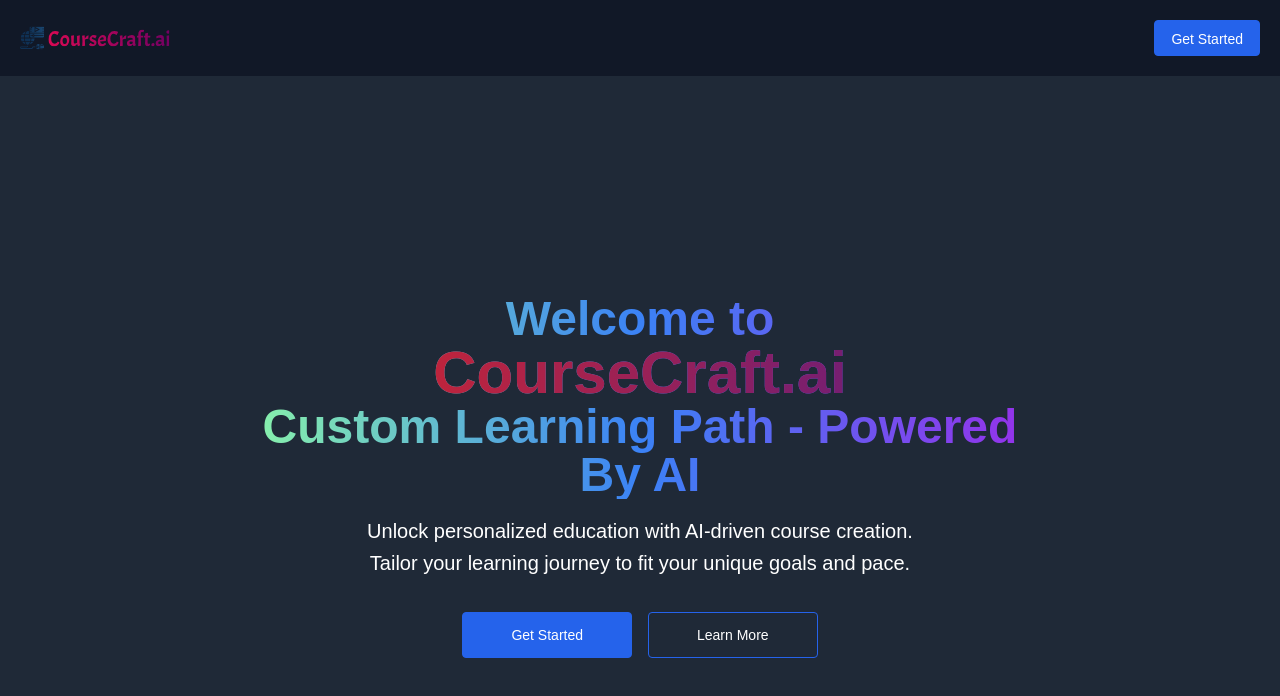
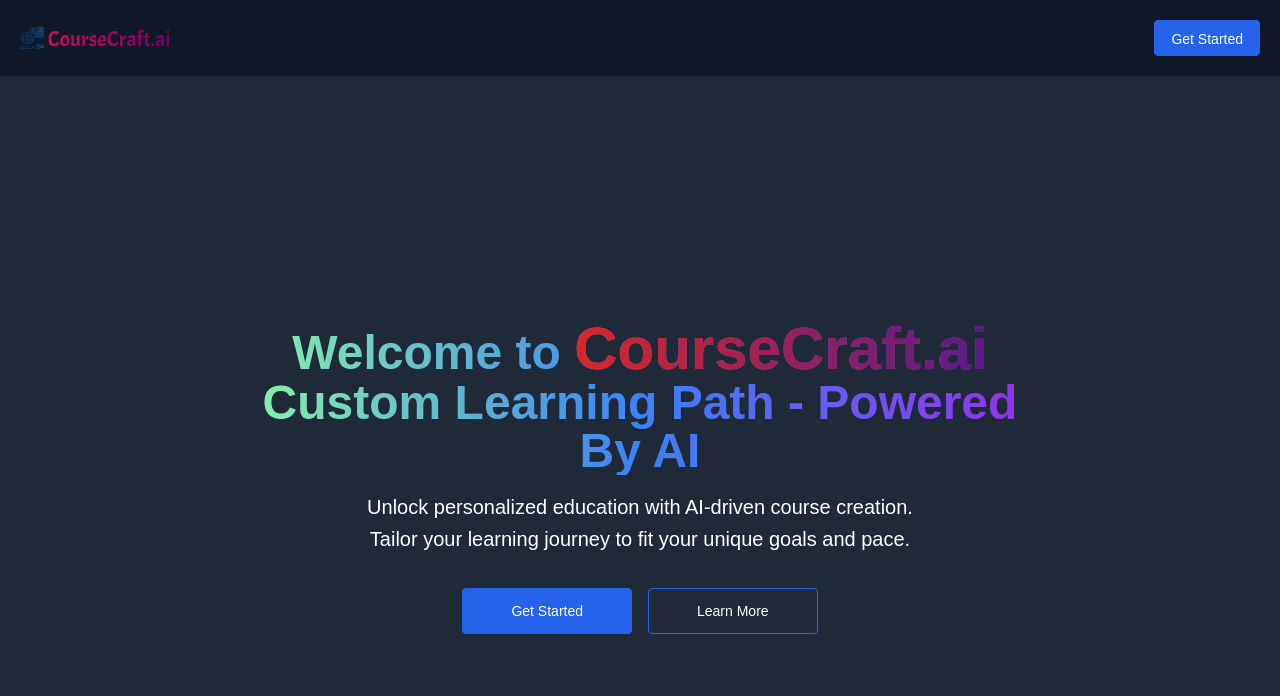
Before and after one commit to GarimaUttam/CourseCraft.ai, a Next.js app: page / in a window 1280 px wide. Shown: the top 696 px of the page. Built offline with nearby package versions, Linux system fonts and the light colour scheme.

Commit message:
completed landing page

```diff
--- a/app/_components/Hero.jsx
+++ b/app/_components/Hero.jsx
@@ -9,9 +9,8 @@
       <h1
         className="bg-gradient-to-r from-green-300 via-blue-500 to-purple-600 bg-clip-text text-3xl font-extrabold text-transparent sm:text-5xl lg:wrap-content"
       >
-        Welcome to <h1 class="text-6xl font-bold text-transparent bg-clip-text bg-gradient-to-r from-red-600 to-purple-900">
-        CourseCraft.ai
-    </h1>
+        Welcome to <span className="text-6xl font-bold text-transparent bg-clip-text bg-gradient-to-r from-red-600 to-purple-900">
+        CourseCraft.ai</span>
 
         <span className="sm:block"> Custom Learning Path - Powered By AI </span>
       </h1>
```
